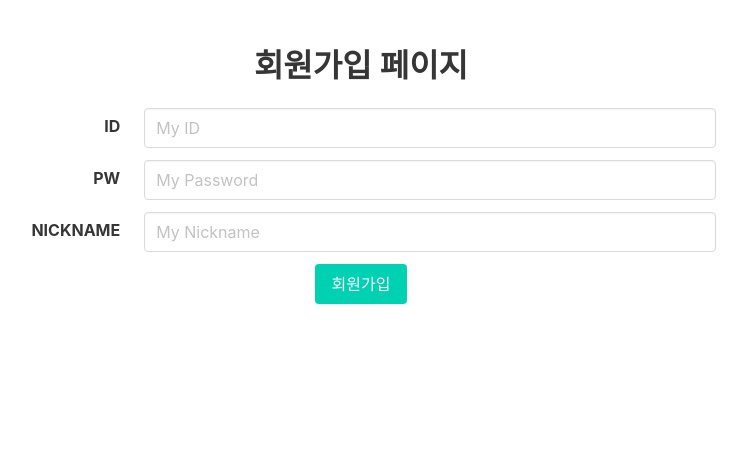
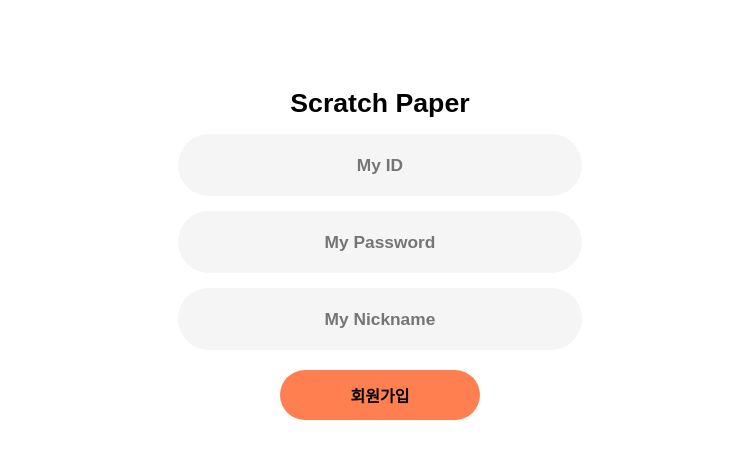
Before and after one commit to JeyunSong/Python-ScratchPaper, a Flask app: page /register in a window 1280 px wide. Shown: the top 459 px of the page, without its empty margins (279-1026 px from the left). Run offline with Flask 2, Linux system fonts and the light colour scheme; some libraries are stand-ins or nearby versions.

Commit message:
first update

```diff
--- a/app.py
+++ b/app.py
@@ -125,10 +125,15 @@ def show_userpostings(keyword):
 
 @app.route('/save_post', methods=["POST"])
 def save_post():
+    token_receive = request.cookies.get('coin')
+    payload = jwt.decode(token_receive, SECRET_KEY, algorithms=['HS256'])
+
+    id_receive = payload['id']
     title_receive = request.form['title']
     content_receive = request.form['text']
     likecount_receive = request.form['like_count']
     picture_receive = request.form.get('picture')
+
 
     user_posting_list = list(db.pic.find({}, {'_id': False}))
     count = len(user_posting_list) + 1
@@ -140,12 +145,13 @@ def save_post():
         'title': title_receive,
         'content': content_receive,
         'likecount': likecount_receive,
-        'picture': picture_receive
+        'picture': picture_receive,
+        'id': id_receive
         # 'likeid' : (title_receive,content_receive)
     }
 
     db.pic.insert_one(doc)
-    return jsonify({'result': 'success', 'msg': '저장 완료!'})
+    return jsonify({'result': 'success', 'msg': '일기장 저장 완료!'})
 
 
 @app.route("/show_post", methods=["GET"])
--- a/static/css/login.css
+++ b/static/css/login.css
@@ -1,3 +1,112 @@
+* {
+    font-family: 'Gothic A1', sans-serif;
+    cursor: default;
+}
 .wrap {
-    float: left;
+    display: flex;
+    justify-content: center;
+    align-items: center;
+    margin-top: 7%;
+    border-radius: 3rem;
+    cursor: pointer;
+
 }
+.main_image{
+    border-radius: 5rem;
+}
+.container{
+    text-align: center;
+    margin-left: 3%;
+}
+.input_id {
+    width: 250px;
+    height: 50px;
+    border-radius: 2rem;
+    background-color: whitesmoke;
+    border: 0;
+    outline: 0;
+    text-align: center;
+
+    line-height: 100px;
+    font-weight: bold;
+
+    cursor: pointer;
+}
+.input_pw {
+    margin-top: 20px;
+    width: 250px;
+    height: 50px;
+    border-radius: 2rem;
+    background-color: whitesmoke;
+    border: 0;
+    outline: 0;
+    text-align: center;
+
+    line-height: 100px;
+    font-weight: bold;
+
+    cursor: pointer;
+}
+.label{
+    font-weight: bold;
+    text-align: center;
+}
+.login_btn {
+    margin-top: 30px;
+    width: 125px;
+    height: 40px;
+    border-radius: 2rem;
+    background-color: coral;
+    border: 0;
+    outline: 0;
+    text-align: center;
+    font-weight: bold;
+    cursor: pointer;
+}
+.wrap_sign {
+    background-color: white;
+    display: flex;
+    justify-content: center;
+    align-items: center;
+    margin-top: 7%;
+    border-radius: 3rem;
+    cursor: pointer;
+
+}
+
+.input_2 {
+    margin-top: 15px;
+    width: 400px;
+    height: 60px;
+    border-radius: 2rem;
+    background-color: whitesmoke;
+    border: 0;
+    outline: 0;
+    text-align: center;
+
+    line-height: 100px;
+    font-weight: bold;
+    font-size: 13pt;
+
+    cursor: pointer;
+}
+.sign_btn {
+     margin-top: 20px;
+    width: 200px;
+    height: 50px;
+    border-radius: 2rem;
+    background-color: coral;
+    border: 0;
+    outline: 0;
+    text-align: center;
+    font-weight: bold;
+    font-size: 12pt;
+    cursor: pointer;
+}
+.label_2 {
+    margin-bottom: 20px;
+    font-weight: bold;
+    font-size: 20pt;
+
+    cursor: pointer;
+}
--- a/static/js/draw.js
+++ b/static/js/draw.js
@@ -120,7 +120,7 @@ function posting() {
         url: '/save_post',
         data: {picture: dataURL, title: title, text: text, like_count: like_count},
         success: function (response) {
-            alert(response)
+            alert(response['msg'])
             window.location.replace('/')
         }
     })
--- a/templates/signup.html
+++ b/templates/signup.html
@@ -11,7 +11,7 @@
         <script src="https://code.jquery.com/jquery-3.6.0.js"></script>
 
         <!-- Bulma CSS -->
-        <link rel="stylesheet" href="https://cdn.jsdelivr.net/npm/bulma@0.9.1/css/bulma.min.css">
+        <link rel="stylesheet" type="text/css" href="../static/css/login.css">
         <!-- JS -->
         <script src="https://ajax.googleapis.com/ajax/libs/jquery/3.4.1/jquery.min.js"></script>
         <script src="https://cdnjs.cloudflare.com/ajax/libs/jquery-cookie/1.4.1/jquery.cookie.js"></script>
@@ -57,17 +57,17 @@
         </script>
     </head>
     <body>
-        <div class="section has-text-centered">
-            <h1 class="title">회원가입 페이지</h1>
+
+        <div class="wrap_sign">
             <div class="container" style="width:60%">
                 <div class="field is-horizontal">
                     <div class="field-label is-normal">
-                        <label class="label" for="userid">ID</label>
+                        <label class="label_2" for="userid" onclick=location.href="/login">Scratch Paper</label>
                     </div>
                     <div class="field-body">
                         <div class="field">
                             <div class="control">
-                                <input type="text" class="input" id="userid" aria-describedby="emailHelp"
+                                <input type="text" class="input_2" id="userid" aria-describedby="emailHelp"
                                        placeholder="My ID">
                             </div>
                         </div>
@@ -75,29 +75,29 @@
                 </div>
                 <div class="field is-horizontal">
                     <div class="field-label is-normal">
-                        <label class="label" for="userpw">PW</label>
+                        <label class="label_2" for="userpw"></label>
                     </div>
                     <div class="field-body">
                         <div class="field">
                             <div class="control">
-                                <input type="password" class="input" id="userpw" placeholder="My Password">
+                                <input type="password" class="input_2" id="userpw" placeholder="My Password">
                             </div>
                         </div>
                     </div>
                 </div>
                 <div class="field is-horizontal">
                     <div class="field-label is-normal">
-                        <label class="label" for="usernick">NICKNAME</label>
+                        <label class="label_2" for="usernick"></label>
                     </div>
                     <div class="field-body">
                         <div class="field">
                             <div class="control">
-                                <input type="text" class="input" id="usernick" placeholder="My Nickname">
+                                <input type="text" class="input_2" id="usernick" placeholder="My Nickname">
                             </div>
                         </div>
                     </div>
                 </div>
-                <button class="button is-primary" onclick="register()">회원가입</button>
+                <button class="sign_btn" onclick="register()">회원가입</button>
             </div>
         </div>
     </body>
```
Also changed, not shown: static/css/draw.css (+71 -1 lines), templates/index2.html (+12 -8 lines), templates/login.html (+27 -21 lines), templates/main.html (+15 -7 lines).
